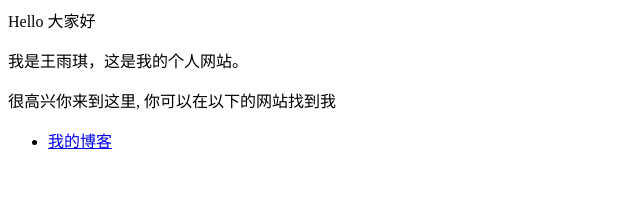
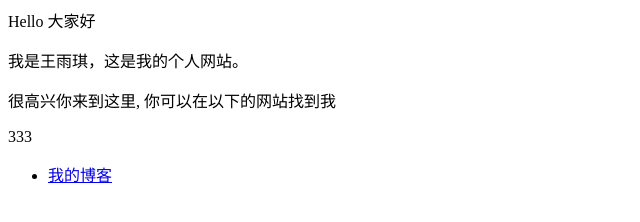
Before and after one commit to littlerain66/littlerain66.github.io, a plain HTML site: page index.html in a window 1280 px wide. Shown: the whole page, without its empty margins (0-640 px from the left). Drawn offline with Linux system fonts and the light colour scheme.

Commit message:
Update index.html

```diff
--- a/index.html
+++ b/index.html
@@ -1,7 +1,7 @@
 <p>Hello 大家好</p>
 <p>我是王雨琪，这是我的个人网站。 </p>
 <p>很高兴你来到这里, 你可以在以下的网站找到我</p>
-
+<p>333<p>
 <ul>
   <li> <a href="https://www.cnblogs.com/wyq134214/">我的博客</a> </li>
 </ul>
```
